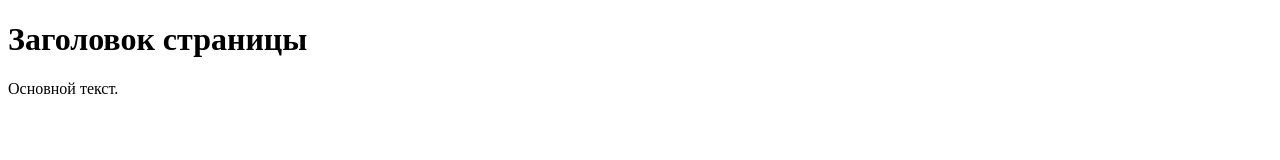
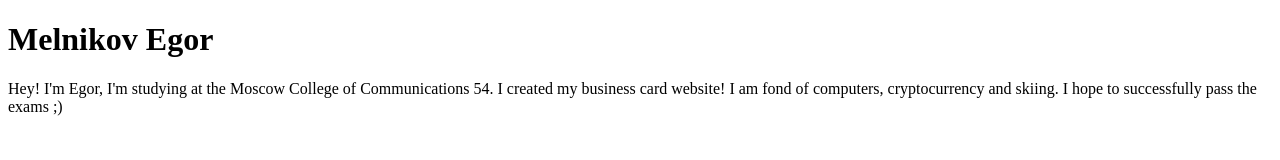
Before and after one commit to ErMekel/my-site, a plain HTML site: page index.html in a window 1280 px wide. Drawn offline with Linux system fonts and the light colour scheme.

Commit message:
add some text

```diff
--- a/index.html
+++ b/index.html
@@ -7,9 +7,12 @@
  </head>
  <body>
 
-  <h1>Заголовок страницы</h1>
+  <h1>Melnikov Egor</h1>
 
-  <p>Основной текст.</p>
+  <p>Hey! I'm Egor, I'm studying at the Moscow College
+    of Communications 54. I created my business card website!
+    I am fond of computers, cryptocurrency and skiing.
+    I hope to successfully pass the exams ;)</p>
 
  </body>
 </html>
```
